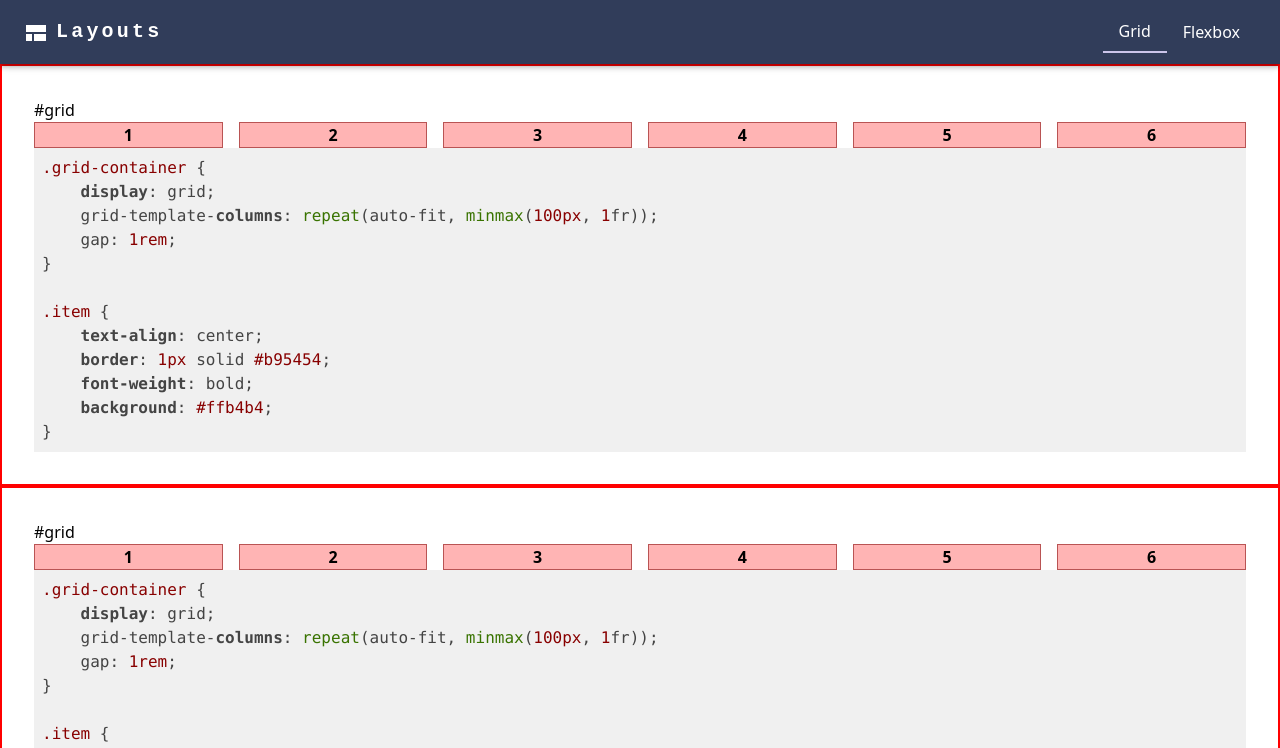
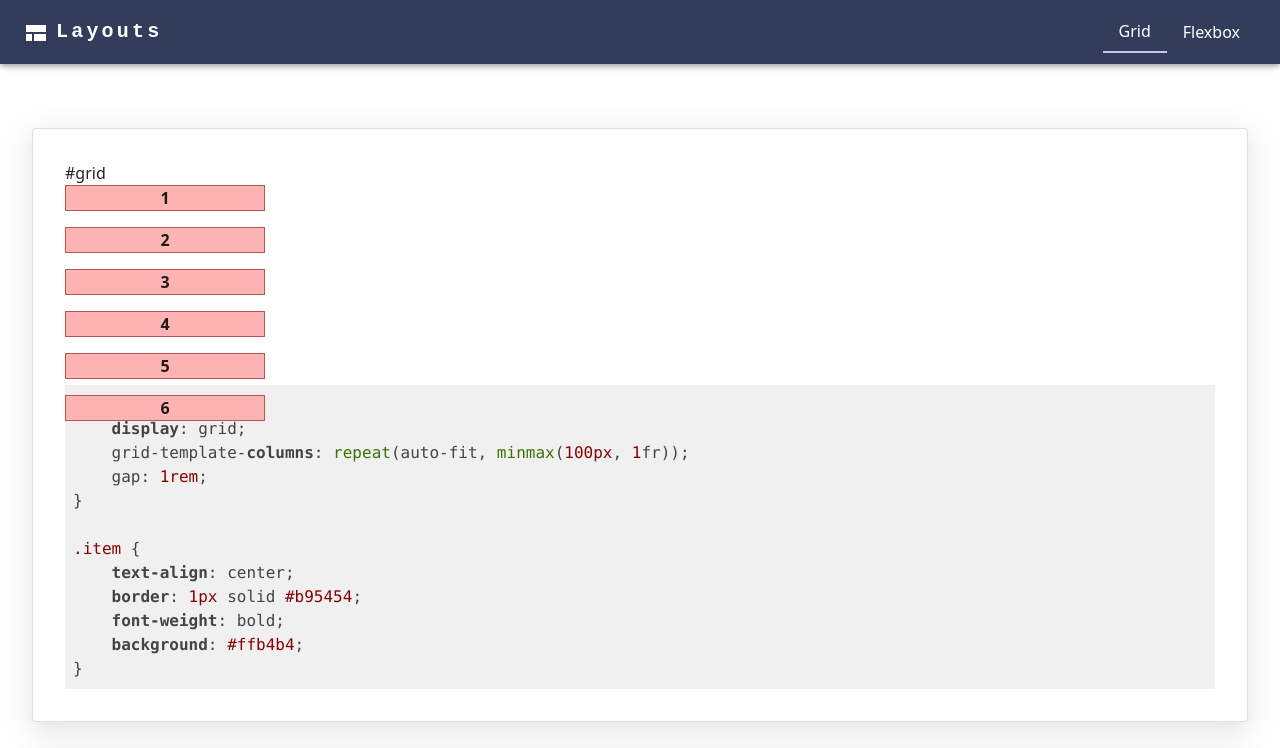
Before and after one commit to 16Bogdan54/Layouts-app-ReactJS, a React (Vite) app: page /grid in a window 1280 px wide. Shown: the top 748 px of the page. Built offline with nearby package versions, Linux system fonts and the light colour scheme.

Commit message:
resize block prototype

```diff
--- a/package.json
+++ b/package.json
@@ -14,6 +14,7 @@
     "@mui/icons-material": "^5.11.0",
     "@mui/material": "^5.11.3",
     "@types/react-syntax-highlighter": "^15.5.6",
+    "re-resizable": "^6.9.9",
     "react": "^18.2.0",
     "react-dom": "^18.2.0",
     "react-resizable": "^3.0.4",
--- a/src/components/layouts/Layout.tsx
+++ b/src/components/layouts/Layout.tsx
@@ -1,5 +1,5 @@
 import React from 'react';
-import {Box, Typography} from "@mui/material";
+import {Box, Card, Typography} from "@mui/material";
 import SyntaxHighlighter from "react-syntax-highlighter";
 import LayoutBlock from "./LayoutBlock";
 
@@ -11,7 +11,7 @@ const items: number[] = [1,2,3,4,5,6]
 
 const Layout = ({type}:Props) => {
     return (
-        <Box  sx={{height: 'auto', border: '2px solid red', p: 4}}>
+        <Card variant="outlined" sx={{height: 'auto', p: 4, my:4, boxShadow: 'rgba(100, 100, 111, 0.2) 0px 7px 29px 0px'}}>
             <h1>{type === "flexbox" ? "#flexbox" : "#grid"}</h1>
             <LayoutBlock/>
             <div>
@@ -30,7 +30,7 @@ const Layout = ({type}:Props) => {
 }`
                 }/>
             </div>
-        </Box>
+        </Card>
     );
 };
 
--- a/src/components/layouts/LayoutBlock.tsx
+++ b/src/components/layouts/LayoutBlock.tsx
@@ -1,16 +1,62 @@
-import React from 'react';
+import React, {useState} from 'react';
 import './testStyles/testStyles.css'
-import {Resizable } from 'react-resizable'
+// import {Resizable } from 'react-resizable'
+import {Box} from "@mui/material";
+import { Resizable } from "re-resizable";
+
+/*
+*
+* import { Resizable } from "re-resizable";
+
+* <Resizable
+    style={style}
+    defaultSize={{
+      width: 200,
+      height: 200
+    }}
+  >
+    001
+  </Resizable>
+*
+* */
 
 const items: number[] = [1,2,3,4,5,6]
 
 const LayoutBlock = () => {
+
+    // const MyHandle = React.forwardRef((props, ref) => {
+    //     const {handleAxis, ...restProps} = props;
+    //     return <div ref={ref} className={`foo handle-${handleAxis}`} {...restProps} />;
+    // });
+
+    // <Box className="grid-container" my={2}>
+    //     {items.map((item, index) => (
+    //         <div className="item" key={index}>{item}</div>
+    //     ))}
+    // </Box>
+
+    const style = {
+        display: "flex",
+        alignItems: "center",
+        justifyContent: "center",
+        border: "solid 1px #ddd",
+        background: "#f0f0f0"
+    };
+
     return (
-        <div className="grid-container">
+        <Resizable
+            className="grid-container"
+            // style={style}
+            defaultSize={{
+                width: 200,
+                height: 200
+            }}
+        >
             {items.map((item, index) => (
                 <div className="item" key={index}>{item}</div>
             ))}
-        </div>
+        </Resizable>
+
     );
 };
 
--- a/src/pages/Grid/GridLayouts.tsx
+++ b/src/pages/Grid/GridLayouts.tsx
@@ -1,12 +1,13 @@
 import React from 'react';
-
-import LayoutSection from "../../components/layouts/LayoutsSection";
+import Layout from "../../components/layouts/Layout";
 import {Box} from "@mui/material";
 
 const GridLayouts = () => {
     return (
-        <Box>
-            <LayoutSection/>
+        <Box p={4}>
+            <Layout type="grid"/>
+            <Layout type="grid"/>
+            <Layout type="grid"/>
         </Box>
     );
 };
```
Also changed, not shown: 1 other file (tests, documents, lock files or other folders).
